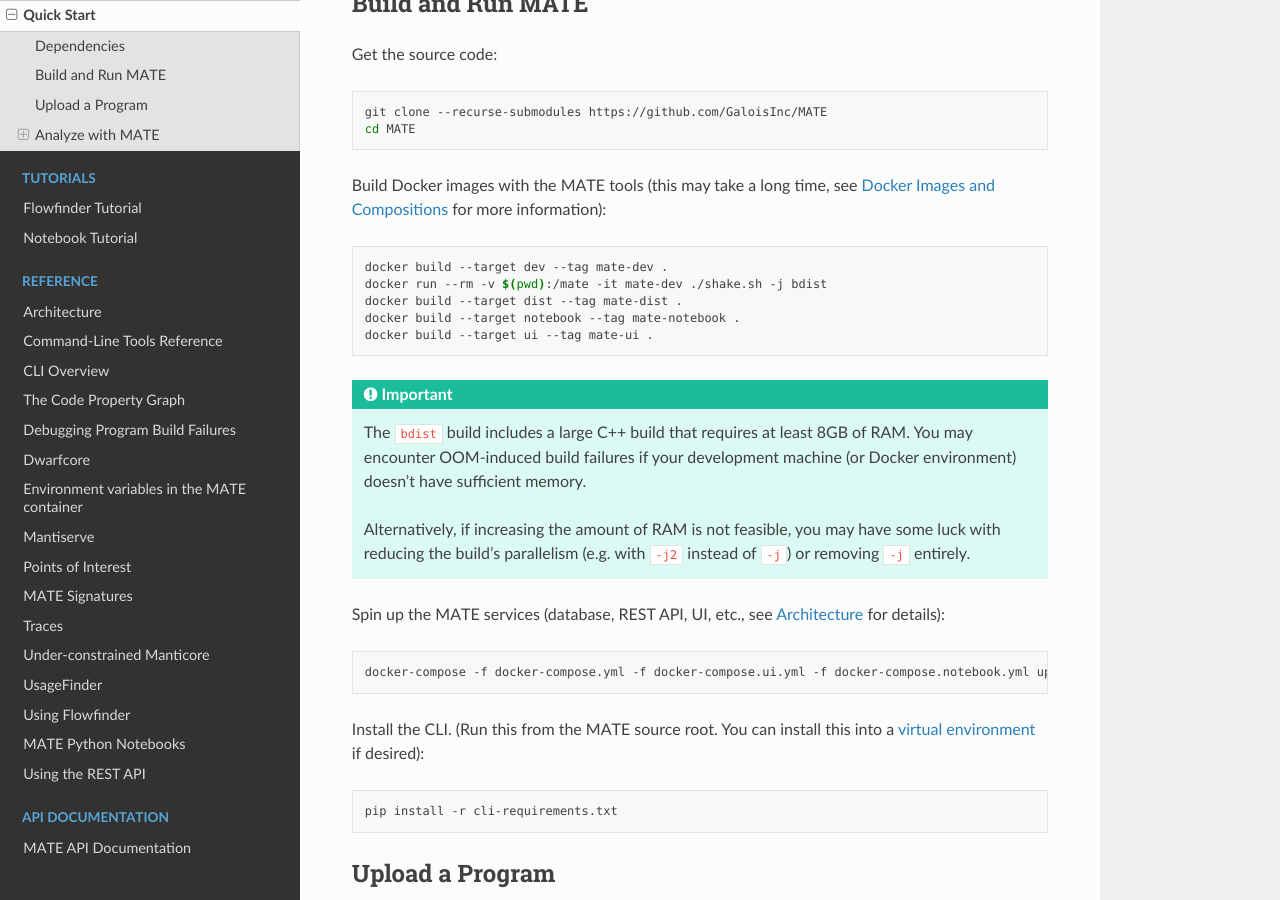
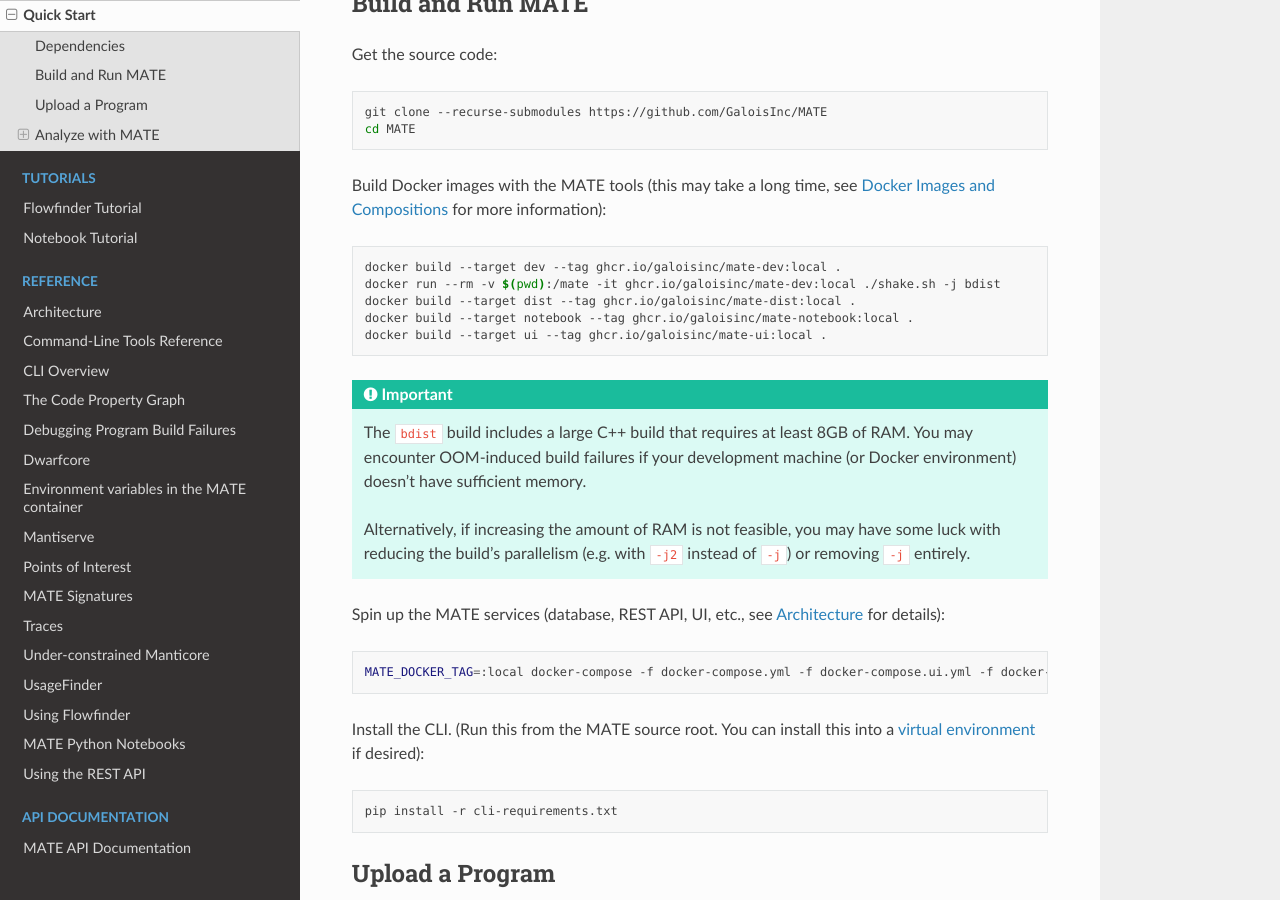
Before and after one commit to GaloisInc/MATE, a Sphinx documentation site: the page built from doc/quickstart.rst, in a window 1280 px wide and 900 px high, scrolled down 554 px. Built offline with Sphinx 7.4.7 and the Read the Docs theme 2.0.0, drawn with Linux system fonts in a browser that asks for light colours; pages that are not in the unit, such as notebooks, are missing from menus.

Commit message:
doc: Tag Docker images more like how CI does it

```diff
--- a/doc/quickstart.rst
+++ b/doc/quickstart.rst
@@ -41,11 +41,11 @@
 
 .. code-block:: bash
 
-    docker build --target dev --tag mate-dev .
-    docker run --rm -v $(pwd):/mate -it mate-dev ./shake.sh -j bdist
-    docker build --target dist --tag mate-dist .
-    docker build --target notebook --tag mate-notebook .
-    docker build --target ui --tag mate-ui .
+    docker build --target dev --tag ghcr.io/galoisinc/mate-dev:local .
+    docker run --rm -v $(pwd):/mate -it ghcr.io/galoisinc/mate-dev:local ./shake.sh -j bdist
+    docker build --target dist --tag ghcr.io/galoisinc/mate-dist:local .
+    docker build --target notebook --tag ghcr.io/galoisinc/mate-notebook:local .
+    docker build --target ui --tag ghcr.io/galoisinc/mate-ui:local .
 
 .. important::
 
@@ -62,7 +62,7 @@
 
 .. code-block:: bash
 
-    docker-compose -f docker-compose.yml -f docker-compose.ui.yml -f docker-compose.notebook.yml up
+    MATE_DOCKER_TAG=:local docker-compose -f docker-compose.yml -f docker-compose.ui.yml -f docker-compose.notebook.yml up
 
 Install the CLI. (Run this from the MATE source root. You can install this into a
 `virtual environment <https://docs.python.org/3/tutorial/venv.html>`_ if
```
